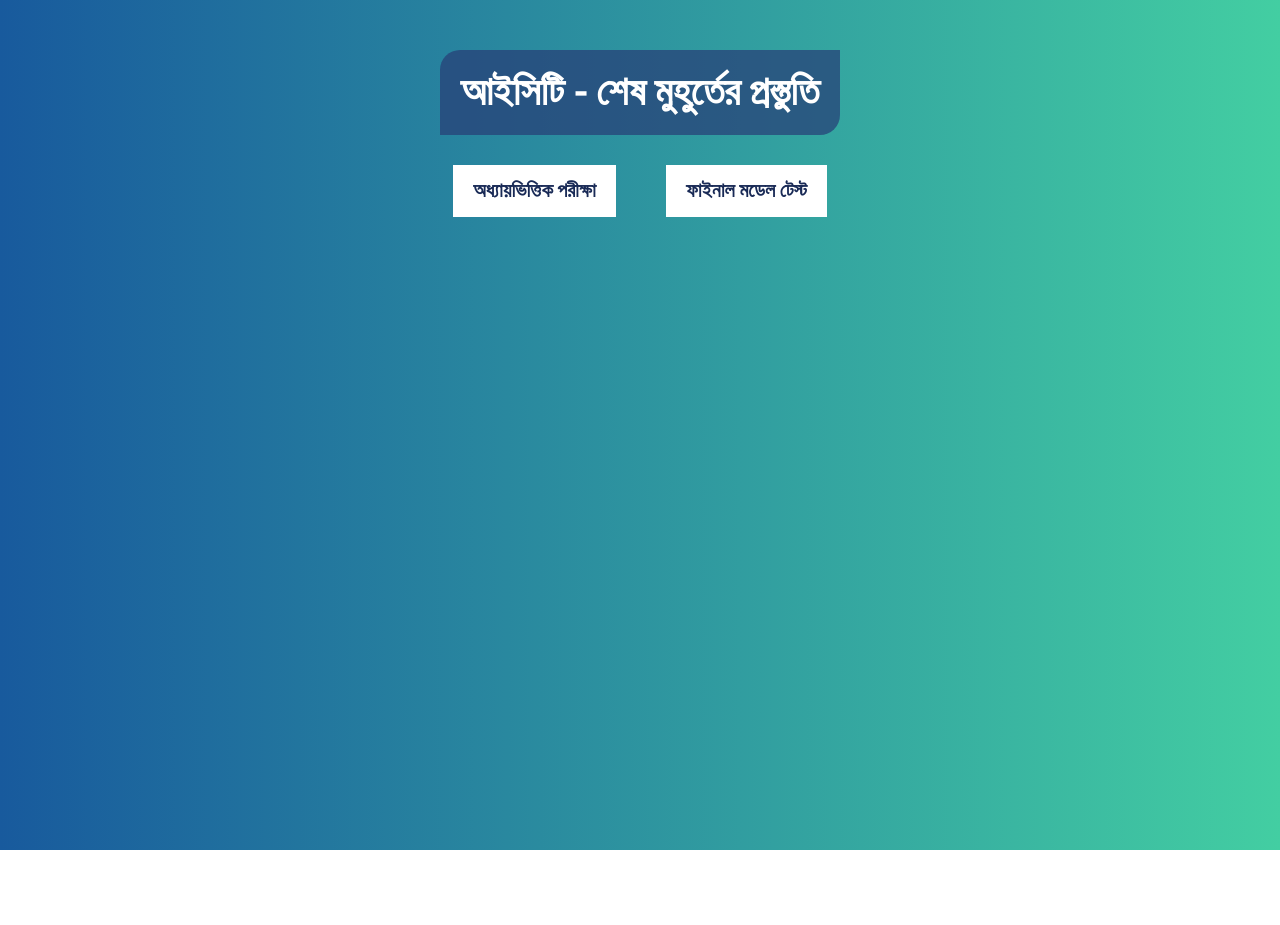
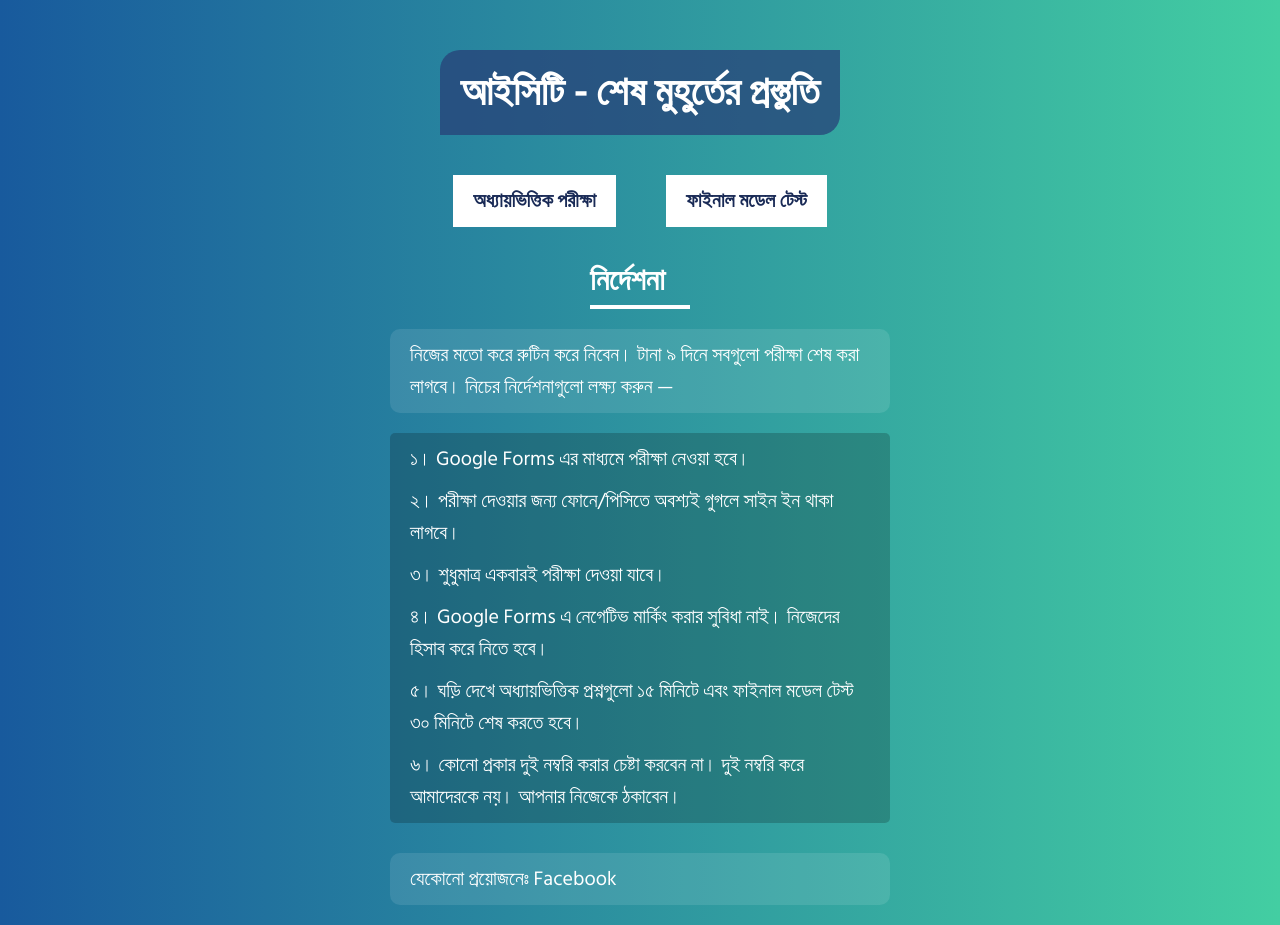
Before and after one commit to alamin360am/ict, a plain HTML site: page index.html in a window 1280 px wide. Before the commit the page ends 850 px from the top, so only its background shows below. Drawn offline with Linux system fonts and the light colour scheme.

Commit message:
all added

```diff
--- a/index.html
+++ b/index.html
@@ -14,6 +14,19 @@
             <li><a href="pages/lessionwise.html">অধ্যায়ভিত্তিক পরীক্ষা</a></li>
             <li><a href="pages/modeltest.html">ফাইনাল মডেল টেস্ট</a></li>
         </ul>
+        <h2>নির্দেশনা</h2>
+        <div class="instraction">
+            <p>নিজের মতো করে রুটিন করে নিবেন। টানা ৯ দিনে সবগুলো পরীক্ষা শেষ করা লাগবে। নিচের নির্দেশনাগুলো লক্ষ্য করুন &mdash;</p>
+            <ul>
+                <li>১। Google Forms এর মাধ্যমে পরীক্ষা নেওয়া হবে।</li>
+                <li>২। পরীক্ষা দেওয়ার জন্য ফোনে/পিসিতে অবশ্যই গুগলে সাইন ইন থাকা লাগবে।</li>
+                <li>৩। শুধুমাত্র একবারই পরীক্ষা দেওয়া যাবে।</li>
+                <li>৪। Google Forms এ নেগেটিভ মার্কিং করার সুবিধা নাই। নিজেদের হিসাব করে নিতে হবে।</li>
+                <li>৫। ঘড়ি দেখে অধ্যায়ভিত্তিক প্রশ্নগুলো ১৫ মিনিটে এবং ফাইনাল মডেল টেস্ট ৩০ মিনিটে শেষ করতে হবে।</li>
+                <li>৬। কোনো প্রকার দুই নম্বরি করার চেষ্টা করবেন না। দুই নম্বরি করে আমাদেরকে নয়। আপনার নিজেকে ঠকাবেন।</li>
+            </ul>
+            <p>যেকোনো প্রয়োজনেঃ <a href="https://www.facebook.com/profile.php?id=100069350356329" target="_blank">Facebook</a></p>
+        </div>
     </div>
 </body>
 </html>
--- a/style.css
+++ b/style.css
@@ -17,6 +17,11 @@ body {
     overflow-x: hidden;
 }
 
+::selection {
+    color: #000;
+    background-color: #fff;
+}
+
 .container {
     display: flex;
     flex-direction: column;
@@ -34,12 +39,26 @@ h1 {
     margin-bottom: 40px;
 }
 
+h2 {
+    color: #fff;
+    margin-bottom: 20px;
+}
+
+h2::after {
+    content: '';
+    display: block;
+    background-color: #fff;
+    height: 4px;
+    width: 100px;
+}
+
 ul {
     display: flex;
     justify-content: center;
     align-items: center;
     flex-wrap: wrap;
     gap: 50px;
+    margin-bottom: 30px;
 }
 
 ul li {
@@ -48,6 +67,7 @@ ul li {
 
 ul li a:link,
 ul li a:visited {
+    display: inline-block;
     text-decoration: none;
     font-weight: bold;
     color: rgba(25, 42, 86, 1.0);
@@ -61,3 +81,35 @@ ul li a:active,
 ul li a:hover {
     border-radius: 15px 0 15px 0;
 }
+
+.instraction {
+    max-width: 500px;
+}
+
+.instraction p {
+    color: #fff;
+    background-color: rgba(255, 255, 255, .1);
+    padding: 10px 20px;
+    margin-bottom: 20px;
+    border-radius: 10px;
+}
+
+.instraction ul {
+    display: flex;
+    flex-direction: column;
+    justify-content: flex-start;
+    align-items: flex-start;
+    gap: 10px;
+    background-color: rgba(0, 0, 0, 0.2);
+    padding: 10px 20px;
+    border-radius: 5px;
+}
+
+.instraction ul li {
+    color: #fff;
+}
+
+.instraction a {
+    text-decoration: none;
+    color: #fff;
+}
```
